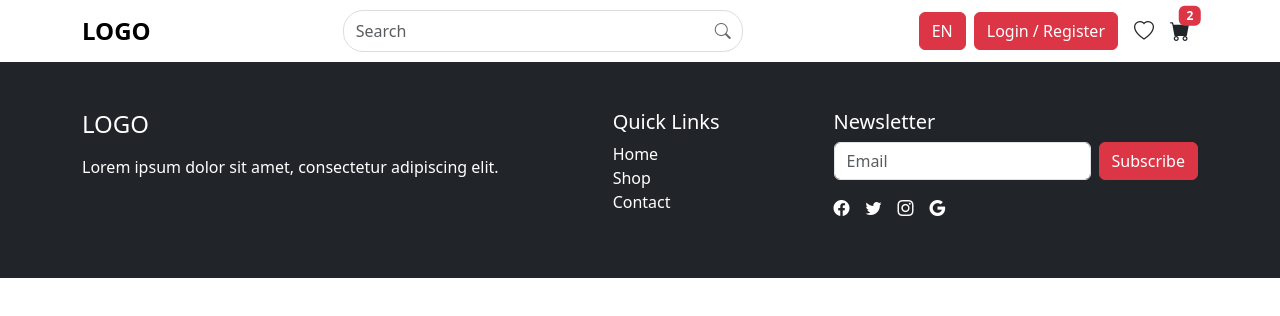
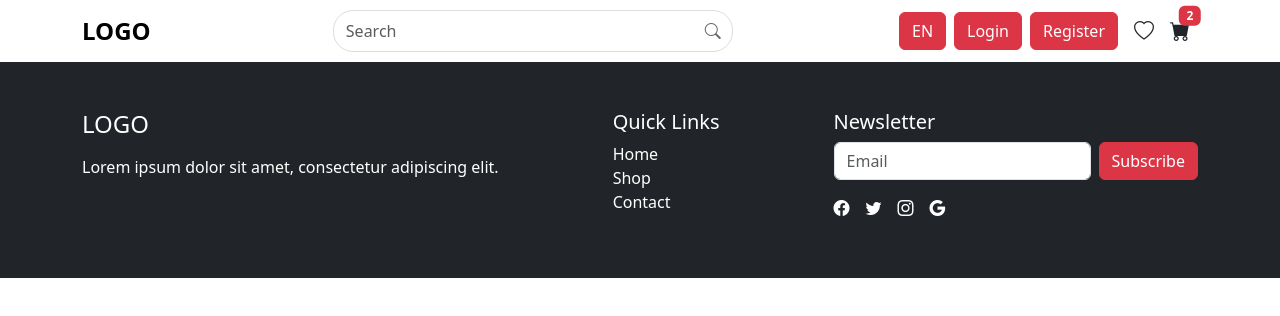
Before and after one commit to Pratik1818/laravel-react-ecommerce, a React (Vite) app in the folder EcommerceFrontend/: page /register in a window 1280 px wide. Shown: the top 316 px of the page. Built offline with nearby package versions, Linux system fonts and the light colour scheme.

Commit message:
Apply Link to register & login

```diff
--- a/EcommerceFrontend/src/components/layout/Header.jsx
+++ b/EcommerceFrontend/src/components/layout/Header.jsx
@@ -1,4 +1,5 @@
 import React from "react";
+import { Link } from "react-router-dom";
 import "../../assets/styles/header.css";
 
 
@@ -45,8 +46,10 @@
             {/* Right section */}
             <div className="d-flex align-items-center ms-lg-auto mt-2 mt-lg-0">
               <a href="#" className="btn btn-danger me-2">EN</a>
-              <a href="#" className="btn btn-danger me-2">Login / Register</a>
 
+              {/* Login / Register Buttons*/}
+              <Link to="/login" className="btn btn-danger me-2" >Login</Link>
+              <Link to="/register" className="btn btn-danger me-2">Register</Link>
               {/* Heart Icon */}
               <i className="bi bi-heart mx-2 fs-5"></i>
 
```
